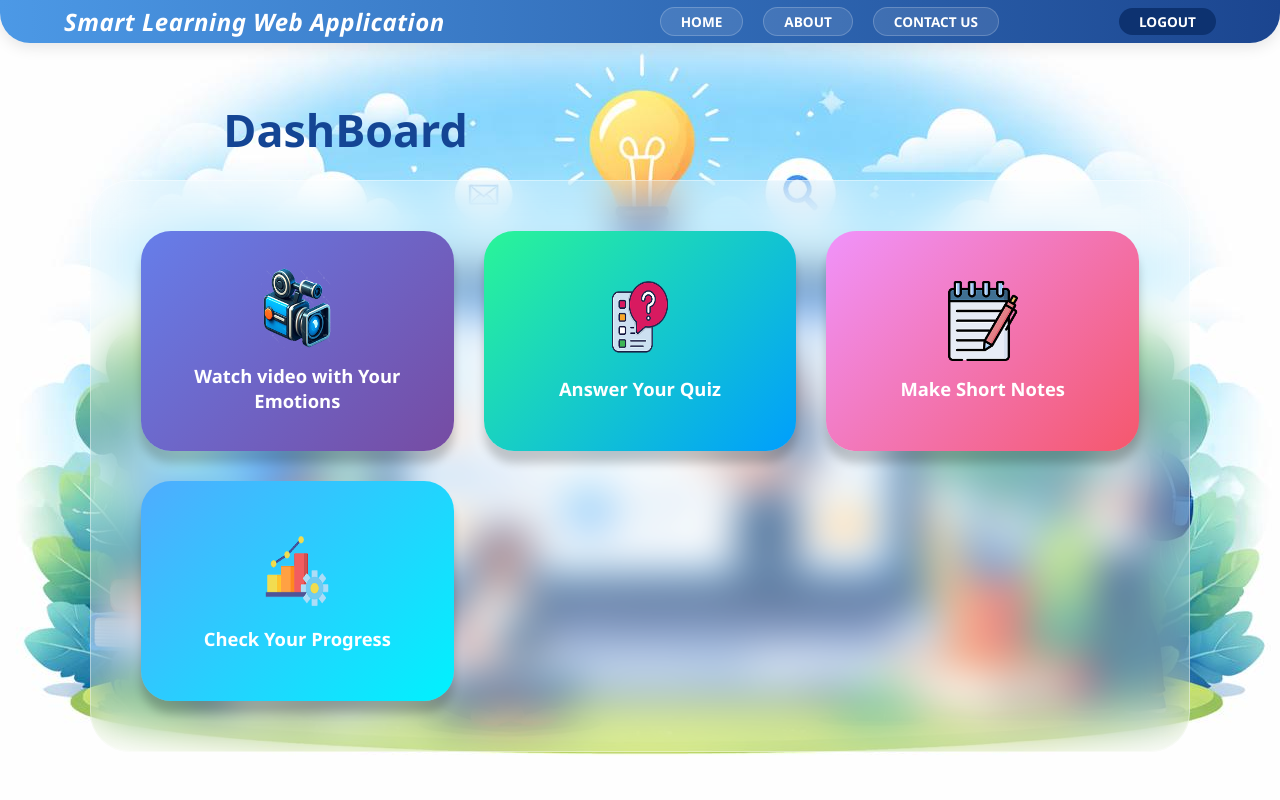
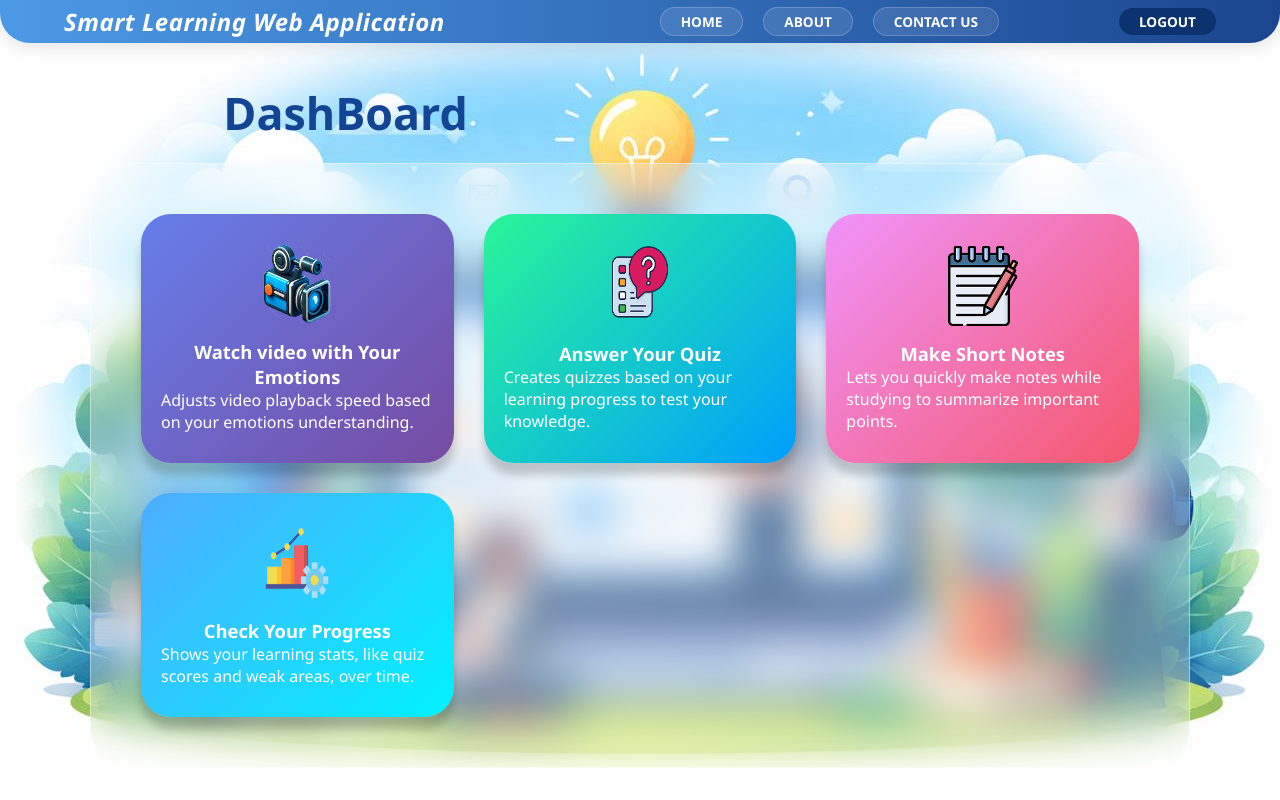
Before and after one commit to KeshaCodeolima/smart-learning-web-app-frontend, a React (Create React App) app: page / in a window 1280 px wide. Built offline with nearby package versions, Linux system fonts and the light colour scheme.

Commit message:
(dashboard):Add some messages using the span tag to each box.

```diff
--- a/src/Components/Dashboard/dashboard.jsx
+++ b/src/Components/Dashboard/dashboard.jsx
@@ -14,18 +14,22 @@ function Dashboard() {
                         <div className="dashvideo">
                             <img src={Camera} alt="Camera" className='image' />
                             <p>Watch video with Your Emotions</p>
+                            <span>Adjusts video playback speed based on your emotions understanding.</span>
                         </div>
                         <div className="dashquiz">
                             <img src={Quiz} alt="Quiz" className='image' />
                             <p>Answer Your Quiz</p>
+                            <span>Creates quizzes based on your learning progress to test your knowledge.</span>
                         </div>
                         <div className="dashshort">
                             <img src={ShortNote} alt="ShortNote" className='image' />
                             <p>Make Short Notes</p>
+                            <span>Lets you quickly make notes while studying to summarize important points.</span>
                         </div>
                         <div className="dashprogres">
                             <img src={Progres} alt="Progress" className='image' />
                             <p>Check Your Progress</p>
+                            <span>Shows your learning stats, like quiz scores and weak areas, over time.</span>
                         </div>
                     </div>
                 </div>
```
